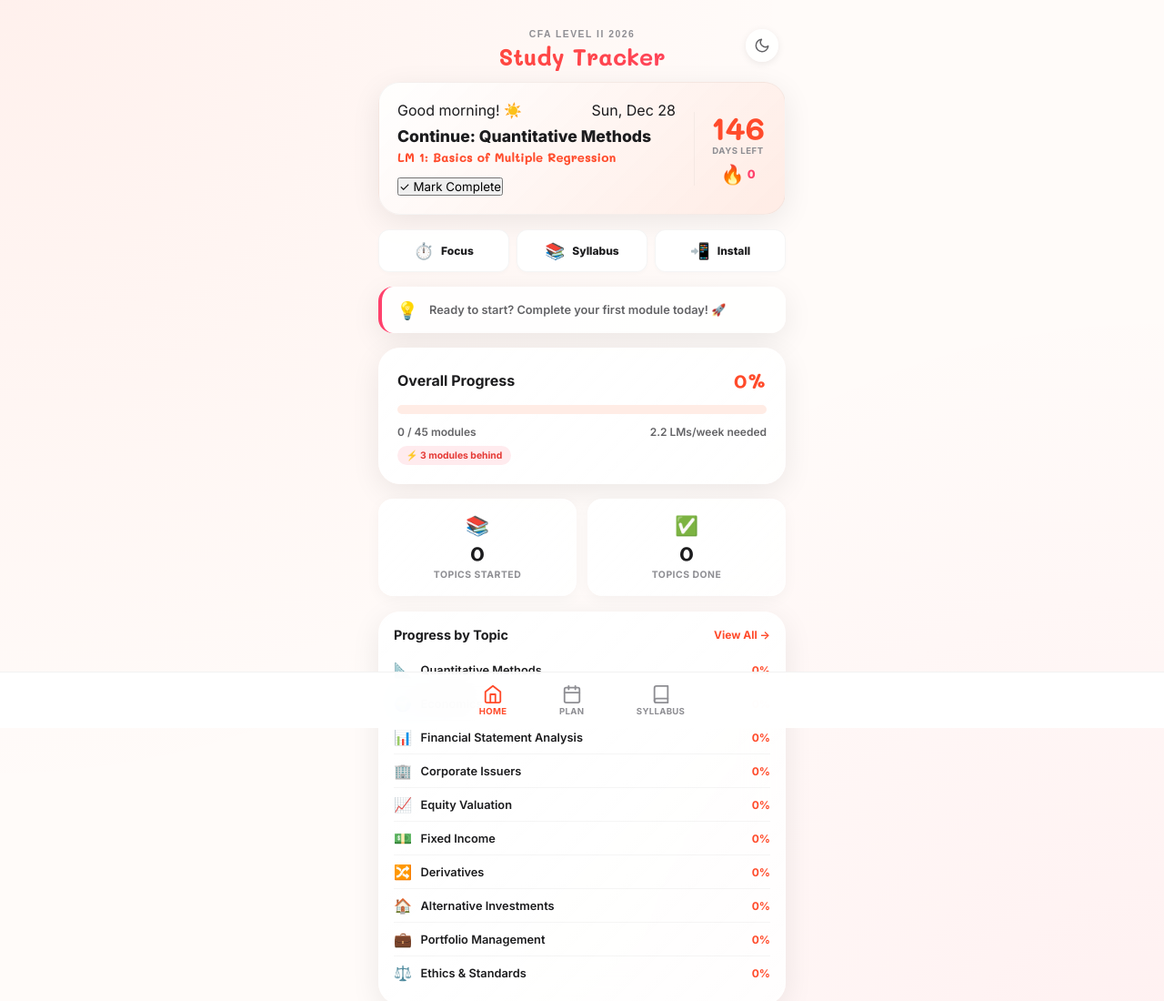
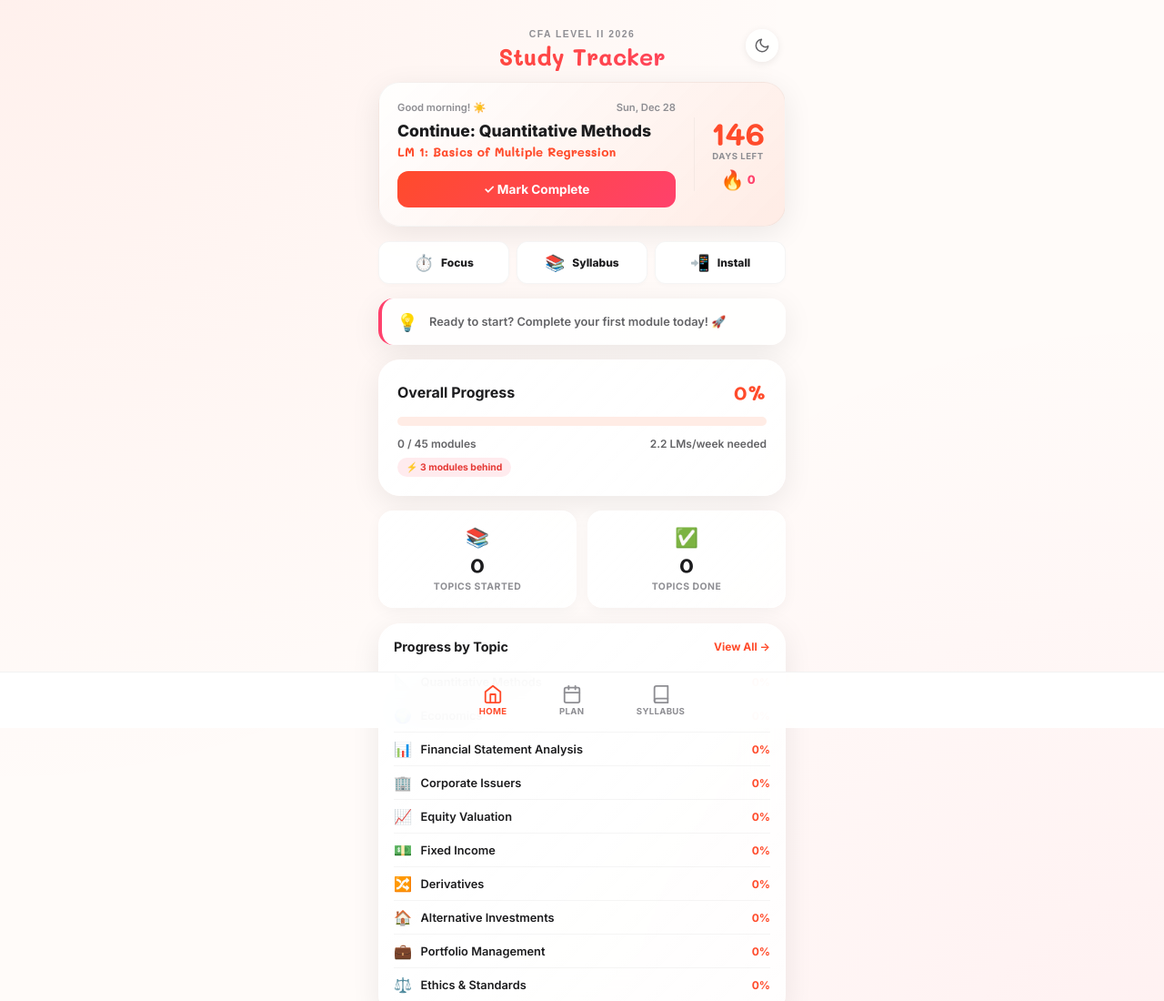
Before and after one commit to rounakjain2604/cfa-l2-tracker, a plain HTML site: page index.html in a window 1280 px wide. Shown: the top 1100 px of the page at 91% size. Drawn offline with Linux system fonts and the light colour scheme.

Commit message:
Fix: restore focus-btn styling with gradient and hover effects

```diff
--- a/index.html
+++ b/index.html
@@ -279,6 +279,43 @@
             font-size: 0.8rem;
             font-weight: 800;
             color: var(--sunset-orange);
+        }
+
+        /* Focus Button */
+        .focus-btn {
+            width: 100%;
+            background: var(--gradient-primary);
+            color: white;
+            border: none;
+            padding: 0.75rem 1rem;
+            border-radius: var(--radius-md);
+            font-size: 0.85rem;
+            font-weight: 700;
+            cursor: pointer;
+            transition: transform 0.2s, box-shadow 0.2s;
+            font-family: 'Inter', sans-serif;
+        }
+
+        .focus-btn:hover {
+            box-shadow: 0 4px 16px rgba(255, 75, 43, 0.35);
+            transform: translateY(-1px);
+        }
+
+        .focus-btn:active {
+            transform: scale(0.98);
+        }
+
+        /* Focus Card Header Styles */
+        .focus-greeting {
+            font-size: 0.7rem;
+            color: var(--text-label);
+            font-weight: 600;
+        }
+
+        .focus-date {
+            font-size: 0.7rem;
+            color: var(--text-label);
+            font-weight: 600;
         }
 
         .progress-card {
```
